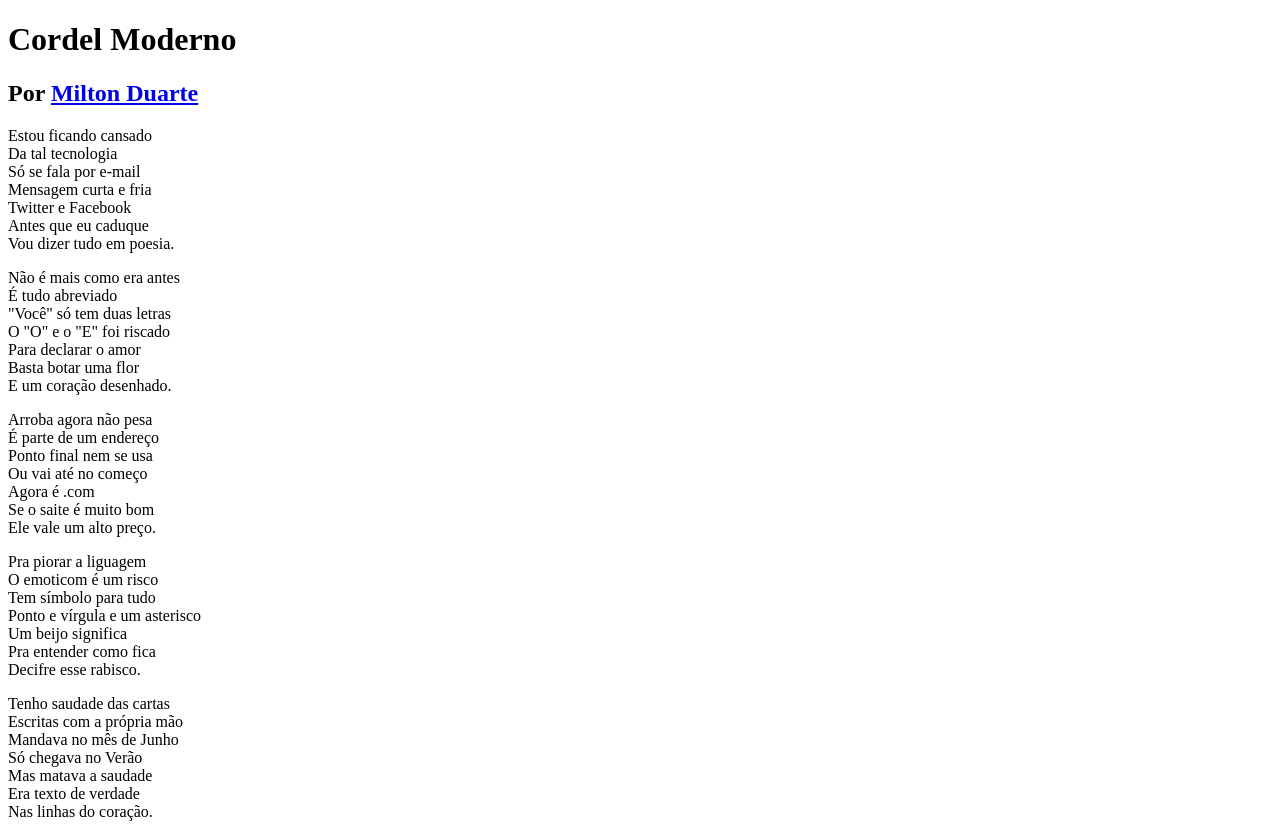
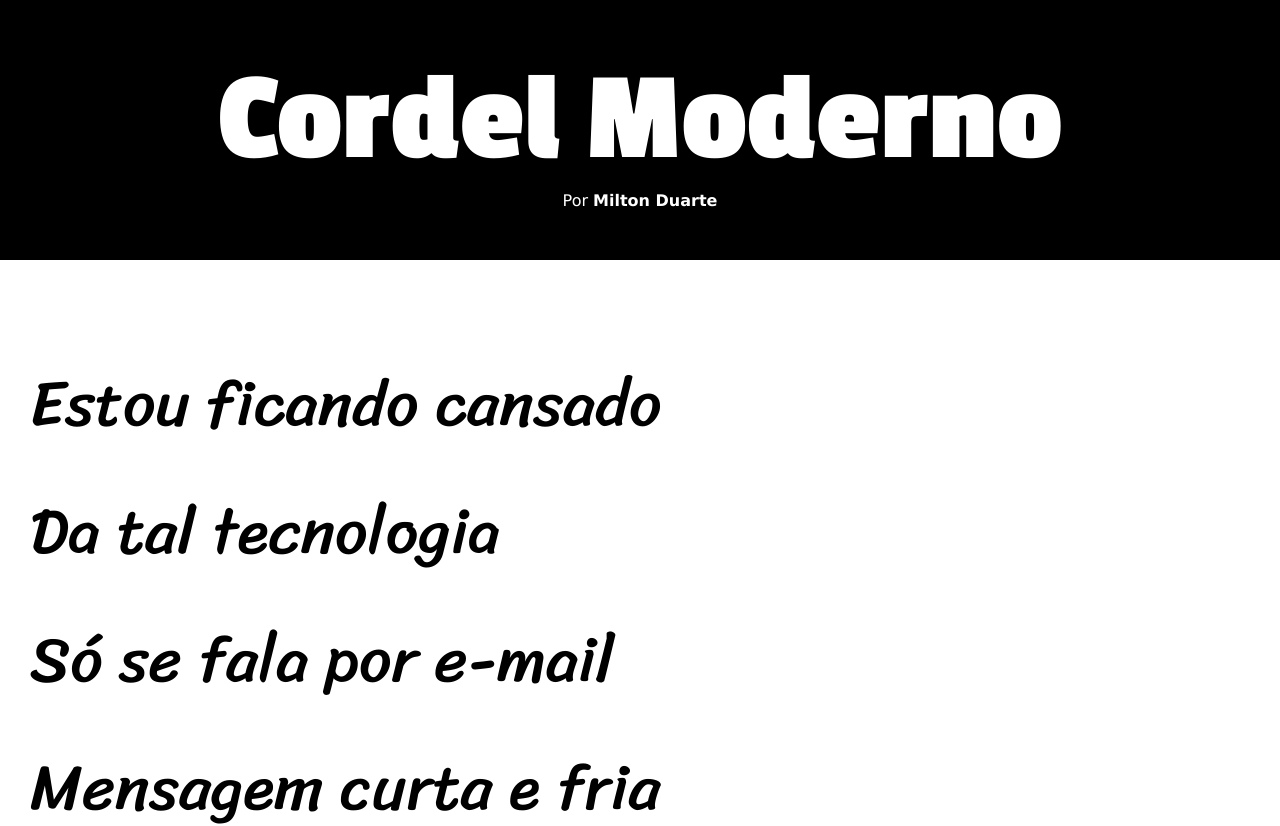
Before and after one commit to rogeriors/html-css, a plain HTML site: page desafio/desafio011/index.html in a window 1280 px wide. Shown: the top 826 px of the page. Drawn offline with Linux system fonts and the light colour scheme.

Commit message:
projeto finalizado

```diff
--- a/desafio/desafio011/estilos/style.css
+++ b/desafio/desafio011/estilos/style.css
@@ -1 +1,95 @@
 @charset "UTF-8";
+
+@import url('https://fonts.googleapis.com/css2?family=Passion+One:wght@400;700;900&family=Sriracha&display=swap');
+
+:root {
+    --font01: Verdana, Geneva, Tahoma, sans-serif;
+    --font02: "Passion One", sans-serif;
+    --font03: "Sriracha", cursive;
+}
+
+* {
+    margin: 0px;
+    padding: 0px;
+}
+
+html, body{
+    min-height: 100vh;
+    background-color: darkgray;
+}
+
+header {
+    background-color: black;
+    color: white;
+    text-align: center;
+}
+
+header > h1 {
+    font-family: var(--font02);
+    padding-top: 50px;
+    font-size: 10vw;
+}
+
+header > p {
+    font-family: var(--font01);
+    padding-bottom: 50px;
+}
+
+a {
+    color: white;
+    text-decoration: none;
+    font-weight: bold;
+}
+
+a:hover {
+    text-decoration: underline;
+}
+
+section {
+    font-family: var(--font03);
+    padding-top: 10vh;
+    padding-bottom: 10vh;
+    padding-left: 30px;
+    line-height: 2em;
+    font-size: 5vw;
+}
+
+section > p {
+    padding-bottom: 2em;
+}
+
+section.normal {
+    background-color: white;
+}
+
+section.imagem {
+    background-color: rgb(83, 83, 83);
+    color: white;
+    box-shadow: inset 6px 6px 13px 0px rgba(0, 0, 0, 0.452);
+    background-size: cover;
+    background-attachment: fixed;
+}
+
+section.imagem > p {
+    display: inline-block;
+    padding: 10px;
+    background-color: rgba(0, 0, 0, 0.404);
+    text-shadow: 1px 1px 0px black;
+}
+
+section#img01 {
+    background-image: url('../imagens/background001.jpg');
+    background-position: right center;
+}
+
+section#img02 {
+    background-image: url('../imagens/background002.jpg');
+    background-position: center center;
+}
+
+footer {
+    background-color: black;
+    color: white;
+    text-align: center;
+    padding: 10px;
+}
--- a/desafio/desafio011/index.html
+++ b/desafio/desafio011/index.html
@@ -9,10 +9,10 @@
 <body>
     <header>
         <h1>Cordel Moderno</h1>
-        <h2>Por <a href="https://www.recantodasletras.com.br/poesias/3186743" target="_blank">Milton Duarte</a></h2>
+        <p>Por <a href="https://www.recantodasletras.com.br/poesias/3186743" target="_blank">Milton Duarte</a></p>
     </header>
     <main>
-    <section>
+    <section class="normal">
         <p>
             Estou ficando cansado<br>
             Da tal tecnologia<br>
@@ -24,7 +24,7 @@
         </p>
     </section>
 
-    <section>
+    <section class="imagem" id="img01">
         <p>
             Não é mais como era antes<br>
             É tudo abreviado<br>
@@ -37,7 +37,7 @@
     </section>
 
 
-    <section>
+    <section class="normal">
         <p>
             Arroba agora não pesa<br>
             É parte de um endereço<br>
@@ -61,7 +61,7 @@
 
 
 
-    <section>
+    <section class="imagem" id="img02">
         <p>
             Tenho saudade das cartas<br>
             Escritas com a própria mão<br>
@@ -73,7 +73,7 @@
         </p>
     </section>
 
-    <section>
+    <section class="normal">
         <p>
             Agora, escrevo e envio<br>
             Chegando na mesma hora<br>
```
